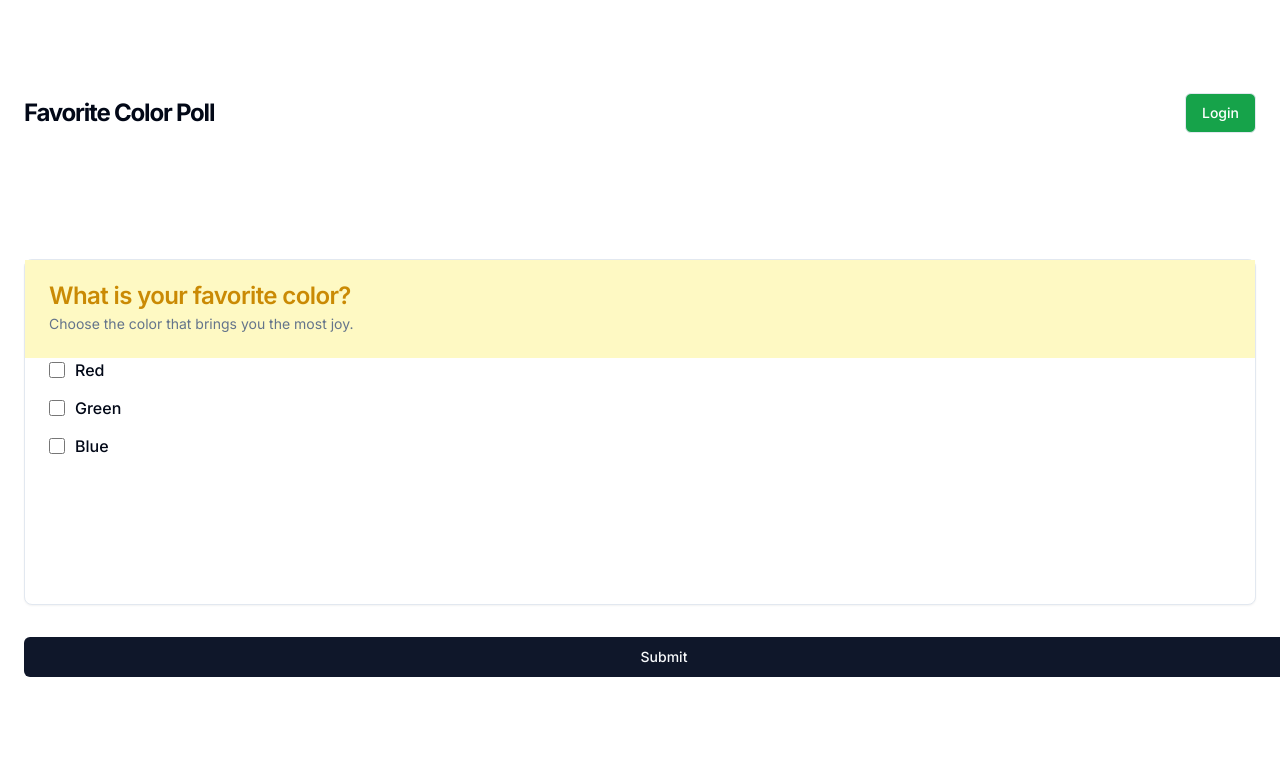
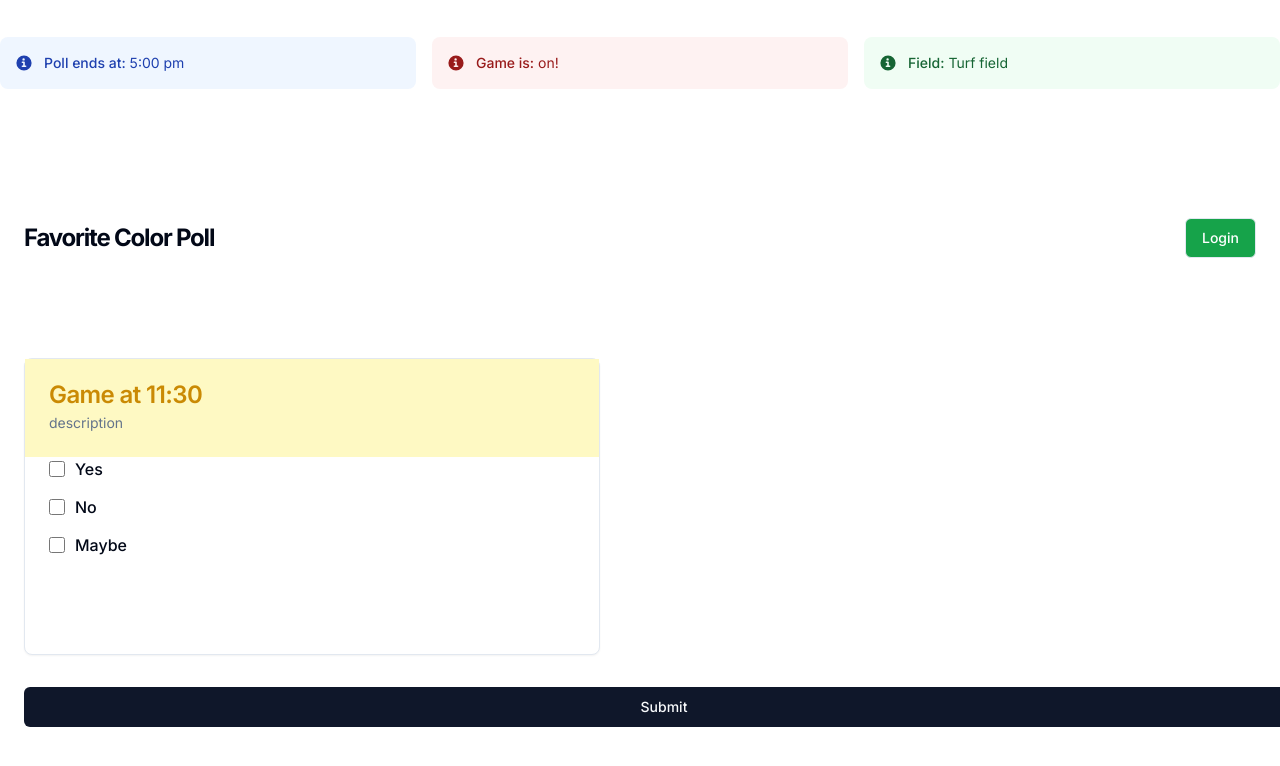
Before and after one commit to Tarvisss/RowdyHacks-2024, a Next.js app: page / in a window 1280 px wide. Shown: the top 766 px of the page. Built offline with nearby package versions, Linux system fonts and the light colour scheme.

Commit message:
added notification alerts

```diff
--- a/src/app/page.js
+++ b/src/app/page.js
@@ -20,7 +20,36 @@ import {
 
 export default function Component() {
   return (
-    <div className="grid grid-rows-[auto min-content] w-full min-h-screen gap-2">
+    <div className="grid grid-rows-min w-full min-h-screen gap-2">
+      <div className="grid grid-cols-3 items-center gap-4">
+        <div class="flex items-center p-4 mb-4 text-sm text-blue-800 rounded-lg bg-blue-50 dark:bg-gray-800 dark:text-blue-400" role="alert">
+          <svg class="flex-shrink-0 inline w-4 h-4 me-3" aria-hidden="true" xmlns="http://www.w3.org/2000/svg" fill="currentColor" viewBox="0 0 20 20">
+            <path d="M10 .5a9.5 9.5 0 1 0 9.5 9.5A9.51 9.51 0 0 0 10 .5ZM9.5 4a1.5 1.5 0 1 1 0 3 1.5 1.5 0 0 1 0-3ZM12 15H8a1 1 0 0 1 0-2h1v-3H8a1 1 0 0 1 0-2h2a1 1 0 0 1 1 1v4h1a1 1 0 0 1 0 2Z" />
+          </svg>
+          <span class="sr-only">Info</span>
+          <div>
+            <span class="font-medium">Poll ends at:</span> 5:00 pm
+          </div>
+        </div>
+        <div class="flex items-center p-4 mb-4 text-sm text-red-800 rounded-lg bg-red-50 dark:bg-gray-800 dark:text-red-400" role="alert">
+          <svg class="flex-shrink-0 inline w-4 h-4 me-3" aria-hidden="true" xmlns="http://www.w3.org/2000/svg" fill="currentColor" viewBox="0 0 20 20">
+            <path d="M10 .5a9.5 9.5 0 1 0 9.5 9.5A9.51 9.51 0 0 0 10 .5ZM9.5 4a1.5 1.5 0 1 1 0 3 1.5 1.5 0 0 1 0-3ZM12 15H8a1 1 0 0 1 0-2h1v-3H8a1 1 0 0 1 0-2h2a1 1 0 0 1 1 1v4h1a1 1 0 0 1 0 2Z" />
+          </svg>
+          <span class="sr-only">Info</span>
+          <div>
+            <span class="font-medium">Game is:</span> on!
+          </div>
+        </div>
+        <div class="flex items-center p-4 mb-4 text-sm text-green-800 rounded-lg bg-green-50 dark:bg-gray-800 dark:text-green-400" role="alert">
+          <svg class="flex-shrink-0 inline w-4 h-4 me-3" aria-hidden="true" xmlns="http://www.w3.org/2000/svg" fill="currentColor" viewBox="0 0 20 20">
+            <path d="M10 .5a9.5 9.5 0 1 0 9.5 9.5A9.51 9.51 0 0 0 10 .5ZM9.5 4a1.5 1.5 0 1 1 0 3 1.5 1.5 0 0 1 0-3ZM12 15H8a1 1 0 0 1 0-2h1v-3H8a1 1 0 0 1 0-2h2a1 1 0 0 1 1 1v4h1a1 1 0 0 1 0 2Z" />
+          </svg>
+          <span class="sr-only">Info</span>
+          <div>
+            <span class="font-medium">Field:</span> Turf field
+          </div>
+        </div>
+      </div>
       <header className="flex items-center py-4 md:py-6 lg:py-8 px-4 md:px-6">
         <div className="space-y-1">
           <h1 className="text-lg font-bold tracking-tighter sm:text-2xl">Favorite Color Poll</h1>
@@ -28,7 +57,7 @@ export default function Component() {
         <nav className="ml-auto flex gap-4 md:gap-8">
           <Dialog>
             <DialogTrigger asChild>
-        <Button variant="outline" className = "bg-green-600 text-white">Login</Button>
+              <Button variant="outline" className="bg-green-600 text-white">Login</Button>
             </DialogTrigger>
             <DialogContent className="sm:max-w-[425px]">
               <DialogHeader>
@@ -58,29 +87,29 @@ export default function Component() {
       </header>
 
       <main className="grid gap-4 md:gap-6 p-4 md:p-6">
-        <Card>
+        <Card className = " max-w-xl justify-center items-center">
           <CardHeader className="bg-yellow-100 dark:bg-yellow-300">
-            <CardTitle className="text-yellow-600">What is your favorite color?</CardTitle>
-            <CardDescription className="text-sm">Choose the color that brings you the most joy.</CardDescription>
+            <CardTitle className="text-yellow-600">Game at 11:30</CardTitle>
+            <CardDescription className="text-sm">description</CardDescription>
           </CardHeader>
           <CardContent>
             <ul className="grid gap-2.5 sm:gap-3.5">
               <li>
                 <Label className="flex items-center">
                   <Input className="w-4 h-4" type="checkbox" />
-                  <span className="ml-2.5 text-sm sm:text-base">Red</span>
+                  <span className="ml-2.5 text-sm sm:text-base">Yes</span>
                 </Label>
               </li>
               <li>
                 <Label className="flex items-center">
                   <Input className="w-4 h-4" type="checkbox" />
-                  <span className="ml-2.5 text-sm sm:text-base">Green</span>
+                  <span className="ml-2.5 text-sm sm:text-base">No</span>
                 </Label>
               </li>
               <li>
                 <Label className="flex items-center">
                   <Input className="w-4 h-4" type="checkbox" />
-                  <span className="ml-2.5 text-sm sm:text-base">Blue</span>
+                  <span className="ml-2.5 text-sm sm:text-base">Maybe</span>
                 </Label>
               </li>
             </ul>
```
Lines whose indentation alone changed are shown as unchanged.
